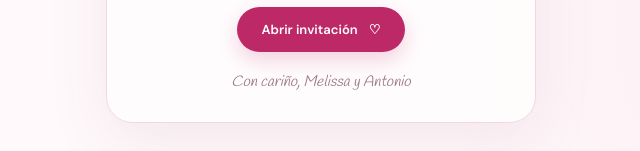
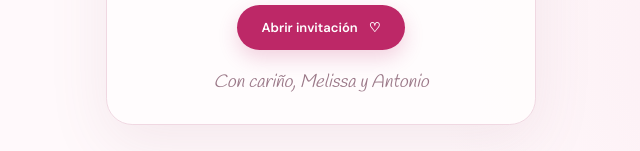
Before and after one commit to sydneygalnog/babyshower_antonella, a plain HTML site: page index.html in a window 1280 px wide. Shown: the part 646-797 px from the top of the page, 319-959 px from the left. Drawn offline with nearby package versions, Linux system fonts and the light colour scheme; a web font is replaced by a local one.

Commit message:
actualizando css, tamaño de fuentes

```diff
--- a/styles.css
+++ b/styles.css
@@ -32,7 +32,7 @@ h1, h2 { font-family: "Playfair Display", Georgia, serif; font-weight: 500; }
 h1 { font-size: clamp(24px, 6vw, 36px); margin: 8px 0 0; color: #704d5c; }
 .name { color: var(--pink); font-family: 'Handlee',cursive; font-size: 50px; margin: 2px 0 15px; font-weight: 400; }
 .intro { max-width: 290px; margin: 0 auto 23px; line-height: 1.7; font-size: 17px; color: var(--muted); }
-.small-note { margin: 20px 0 0; font-family: "Handlee", serif; font-style: italic; color: #9a7787; font-size: 15px; }
+.small-note { margin: 20px 0 0; font-family: "Handlee", serif; font-style: italic; color: #9a7787; font-size: 18px; }
 .open-button {
   border: 0; border-radius: 999px; padding: 14px 25px; color: white; background: var(--pink);
   font: 600 13px "DM Sans", sans-serif; cursor: pointer; box-shadow: 0 8px 20px rgba(189,40,103,.20);
```
